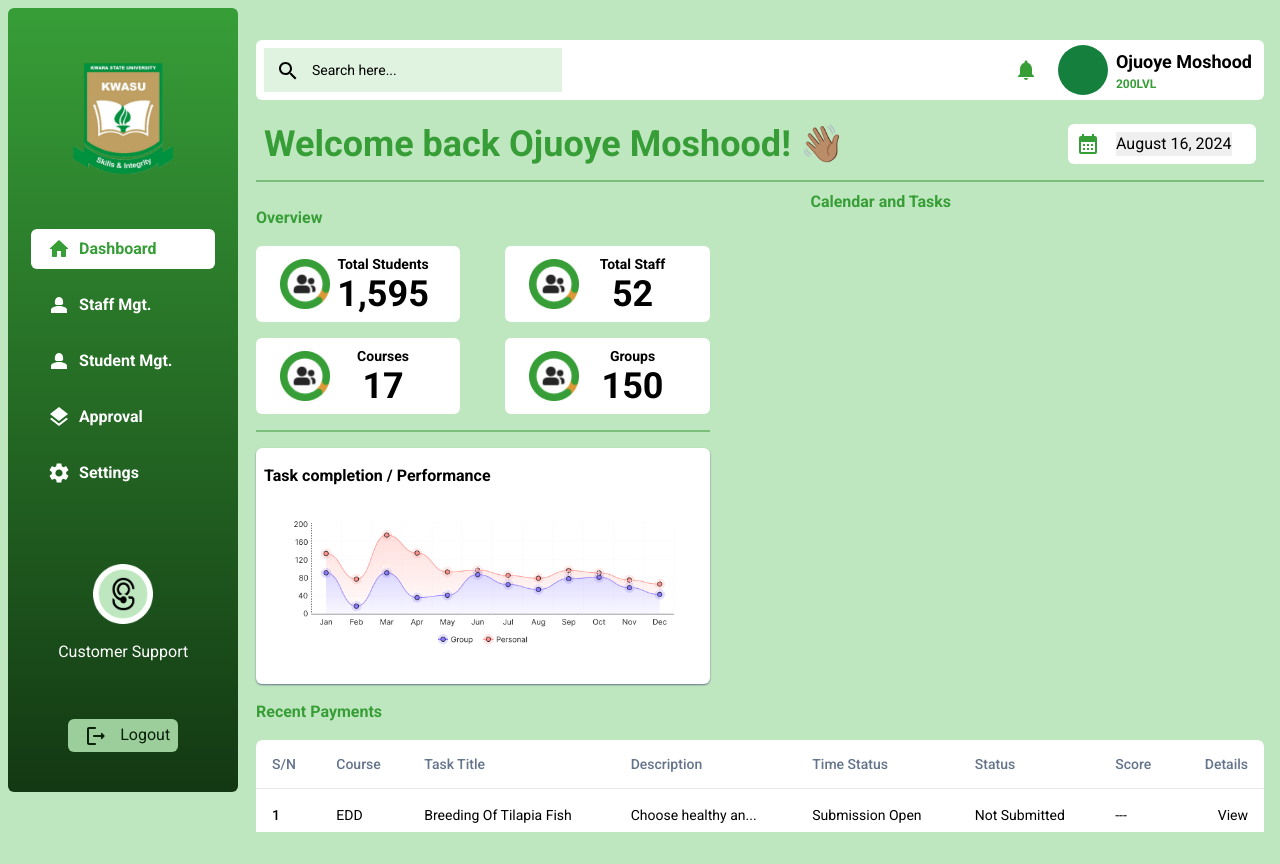
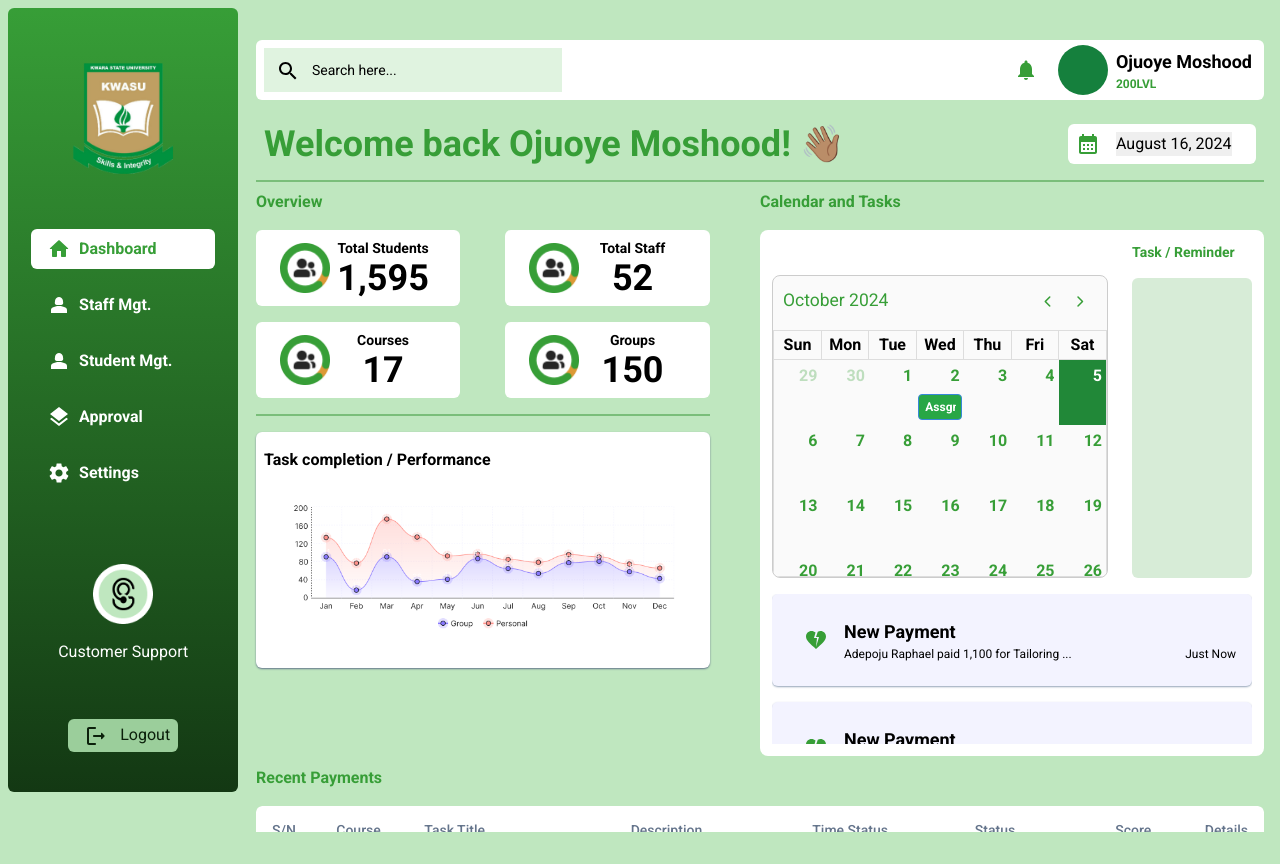
Before and after one commit to kwasu-vte/vte-frontend, a Next.js app: page /adminDashboard in a window 1280 px wide. Both pictures are taken after a click on the button "Login". Built offline with nearby package versions, Linux system fonts and the light colour scheme.

Commit message:
admin dahboard updated

```diff
--- a/package.json
+++ b/package.json
@@ -11,6 +11,8 @@
   "dependencies": {
     "@emotion/react": "^11.13.0",
     "@emotion/styled": "^11.13.0",
+    "@fullcalendar/daygrid": "^6.1.15",
+    "@fullcalendar/react": "^6.1.15",
     "@mui/icons-material": "^5.16.7",
     "@mui/material": "^5.16.7",
     "class-variance-authority": "^0.7.0",
--- /dev/null
+++ b/src/app/Calendar.css
@@ -0,0 +1,102 @@
+/* Custom styles for FullCalendar */
+
+/* Style the calendar container */
+.fc {
+    border: 1px solid #ccc;
+    border-radius: 8px;
+    overflow: hidden;
+    width: 70%;
+    background-color: #FAFAFA;
+}
+
+/* Style the header toolbar */
+.fc-toolbar {
+    background-color: #f4f4f4;
+}
+
+/* Style the calendar header (e.g., month, week view) */
+.fc-header-toolbar {
+    padding: 10px;
+    padding-bottom: 0px;
+    background-color: transparent;
+    color: #379E37;
+    display: flex;
+    align-items: center;
+    font-size: 10px;
+}
+
+/* Style navigation buttons (prev, next, today) */
+.fc .fc-prev-button,
+.fc .fc-next-button {
+    background-color: transparent;
+    color: #379E37;
+    border: none;
+    border-radius: 4px;
+    font-size: 12px;
+    font-weight: bold;
+    cursor: pointer;
+    transition: 0.5s ease;
+}
+
+.fc .fc-prev-button:hover,
+.fc .fc-next-button:hover {
+    background-color: transparent;
+    color: #13e413;
+    border: none;
+    border-radius: 4px;
+    font-size: 12px;
+    padding-right: 2px;
+    font-weight: bold;
+    cursor: pointer;
+}
+
+.fc .fc-today-button {
+    display: none;
+}
+
+
+/* Style the day grid cells */
+.fc .fc-daygrid-day {
+    border: none;
+    color: #379E37;
+    font-weight: bold;
+    padding: 0 !important;
+}
+
+/* .fc-daygrid-day, .fc-daygrid-day-frame {
+    display: flex;
+    align-items: flex-start;
+    justify-content: center;
+    padding: 0;
+  } */
+
+/* Style events */
+.fc-event {
+    background-color: #28a745;
+    /* Green background for events */
+    color: #fff;
+    /* White text */
+    border-radius: 4px;
+    /* Rounded corners */
+    padding: 2px 5px;
+    /* Padding */
+    font-size: 0.75rem;
+    /* Smaller font size */
+}
+
+/* Hover effect for events */
+.fc-event:hover {
+    background-color: #218838;
+    /* Darker green on hover */
+}
+
+/* Today’s date cell */
+.fc .fc-day-today {
+    background-color: #218838 !important;
+    padding: 0 !important;
+    border: none;
+    color: white;
+    /* Light blue background */
+    /* Dark green text */
+    /* Darker green border */
+}
--- a/src/app/adminDashboard/page.tsx
+++ b/src/app/adminDashboard/page.tsx
@@ -1,7 +1,9 @@
+"use client";
 import React from 'react'
 import {
   CalendarMonth,
   CalendarViewDayRounded,
+  HeartBrokenSharp,
   Notifications,
   Search,
 } from "@mui/icons-material";
@@ -18,6 +20,9 @@ import {
   TableRow,
 } from "@/components/ui/table";
 import barchart from "@/assets/BarLineChart.png";
+import '@/app/Calendar.css'
+import FullCalendar from '@fullcalendar/react';
+import dayGridPlugin from '@fullcalendar/daygrid';
 
 
 const lastName = "Ojuoye";
@@ -69,9 +74,9 @@ const page = () => {
         </div>
       </div>
 
-      <div className=" h-fit mb-4 w-full flex items-start justify-between">
-        <div className=" w-[45%] flex flex-col items-start justify-between">
-          <div className=' border-b-2 border-b-[#7ABE7A] w-full py-4 mb-4'>
+      <div className=" h-[70vh] mb-4 w-full flex items-start justify-between">
+        <div className=" w-[45%] flex flex-col items-start justify-start ">
+          <div className=' border-b-2 border-b-[#7ABE7A] w-full mb-4 pb-4'>
             <h1 className=" font-extrabold text-[#379E37] mb-4">
               Overview
             </h1>
@@ -123,11 +128,115 @@ const page = () => {
             />
           </div>
         </div>
-        <div className=" w-[45%]">
+        <div className=" w-[50%] h-full">
           <h1 className=" font-extrabold text-[#379E37] mb-4">
             Calendar and Tasks
           </h1>
-          <div className=' w-full bg-white'></div>
+          <div className=' w-full bg-white p-3 rounded-lg'>
+            <div className=' w-full flex items-end justify-between bg-white rounded-lg mb-4'>
+              <FullCalendar
+                plugins={[dayGridPlugin]}
+                initialView="dayGridMonth"
+                events={[
+                  { title: 'Test', date: '2024-09-20' },
+                  { title: 'Pract.', date: '2024-09-25' },
+                  { title: 'Assgn.', date: '2024-10-02' }
+                ]}
+              />
+
+              <div className=' w-[25%]'>
+                <h1 className=" font-extrabold text-[#379E37] mb-4 text-sm">
+                  Task / Reminder
+                </h1>
+                <div className=' h-[300px] w-full overflow-scroll bg-[#D7ECD7] rounded-md'></div>
+              </div>
+            </div>
+            <div className=' w-full overflow-scroll h-[150px]'>
+              <div className=' cursor-pointer group hover:text-white duration-500 hover:bg-[#379E37] bg-[#D7D6FF4D] w-full rounded-md flex items-end justify-between  px-4 py-6 mb-4 shadow-sm shadow-slate-400'>
+                <div className=' flex items-center justify-center'>
+                  <HeartBrokenSharp className=' text-[#379E37] mx-4 group-hover:text-white duration-500' />
+                  <div>
+                    <h1 className=' p-0 m-0 font-semibold text-lg'>New Payment</h1>
+                    <p className=' text-xs p-0 m-0'>Adepoju Raphael paid 1,100 for Tailoring ...</p>
+                  </div>
+                </div>
+
+                <h1 className=' font-thin text-xs'>Just Now</h1>
+              </div>
+
+              <div className=' cursor-pointer group hover:text-white duration-500 hover:bg-[#379E37] bg-[#D7D6FF4D] w-full rounded-md flex items-end justify-between  px-4 py-6 mb-4 shadow-sm shadow-slate-400'>
+                <div className=' flex items-center justify-center'>
+                  <HeartBrokenSharp className=' text-[#379E37] mx-4 group-hover:text-white duration-500' />
+                  <div>
+                    <h1 className=' p-0 m-0 font-semibold text-lg'>New Payment</h1>
+                    <p className=' text-xs p-0 m-0'>Adepoju Raphael paid 1,100 for Tailoring ...</p>
+                  </div>
+                </div>
+
+                <h1 className=' font-thin text-xs'>Just Now</h1>
+              </div>
+
+              <div className=' cursor-pointer group hover:text-white duration-500 hover:bg-[#379E37] bg-[#D7D6FF4D] w-full rounded-md flex items-end justify-between  px-4 py-6 mb-4 shadow-sm shadow-slate-400'>
+                <div className=' flex items-center justify-center'>
+                  <HeartBrokenSharp className=' text-[#379E37] mx-4 group-hover:text-white duration-500' />
+                  <div>
+                    <h1 className=' p-0 m-0 font-semibold text-lg'>New Payment</h1>
+                    <p className=' text-xs p-0 m-0'>Adepoju Raphael paid 1,100 for Tailoring ...</p>
+                  </div>
+                </div>
+
+                <h1 className=' font-thin text-xs'>Just Now</h1>
+              </div>
+
+              <div className=' cursor-pointer group hover:text-white duration-500 hover:bg-[#379E37] bg-[#D7D6FF4D] w-full rounded-md flex items-end justify-between  px-4 py-6 mb-4 shadow-sm shadow-slate-400'>
+                <div className=' flex items-center justify-center'>
+                  <HeartBrokenSharp className=' text-[#379E37] mx-4 group-hover:text-white duration-500' />
+                  <div>
+                    <h1 className=' p-0 m-0 font-semibold text-lg'>New Payment</h1>
+                    <p className=' text-xs p-0 m-0'>Adepoju Raphael paid 1,100 for Tailoring ...</p>
+                  </div>
+                </div>
+
+                <h1 className=' font-thin text-xs'>Just Now</h1>
+              </div>
+
+              <div className=' cursor-pointer group hover:text-white duration-500 hover:bg-[#379E37] bg-[#D7D6FF4D] w-full rounded-md flex items-end justify-between  px-4 py-6 mb-4 shadow-sm shadow-slate-400'>
+                <div className=' flex items-center justify-center'>
+                  <HeartBrokenSharp className=' text-[#379E37] mx-4 group-hover:text-white duration-500' />
+                  <div>
+                    <h1 className=' p-0 m-0 font-semibold text-lg'>New Payment</h1>
+                    <p className=' text-xs p-0 m-0'>Adepoju Raphael paid 1,100 for Tailoring ...</p>
+                  </div>
+                </div>
+
+                <h1 className=' font-thin text-xs'>Just Now</h1>
+              </div>
+
+              <div className=' cursor-pointer group hover:text-white duration-500 hover:bg-[#379E37] bg-[#D7D6FF4D] w-full rounded-md flex items-end justify-between  px-4 py-6 mb-4 shadow-sm shadow-slate-400'>
+                <div className=' flex items-center justify-center'>
+                  <HeartBrokenSharp className=' text-[#379E37] mx-4 group-hover:text-white duration-500' />
+                  <div>
+                    <h1 className=' p-0 m-0 font-semibold text-lg'>New Payment</h1>
+                    <p className=' text-xs p-0 m-0'>Adepoju Raphael paid 1,100 for Tailoring ...</p>
+                  </div>
+                </div>
+
+                <h1 className=' font-thin text-xs'>Just Now</h1>
+              </div>
+
+              <div className=' cursor-pointer group hover:text-white duration-500 hover:bg-[#379E37] bg-[#D7D6FF4D] w-full rounded-md flex items-end justify-between  px-4 py-6 mb-4 shadow-sm shadow-slate-400'>
+                <div className=' flex items-center justify-center'>
+                  <HeartBrokenSharp className=' text-[#379E37] mx-4 group-hover:text-white duration-500' />
+                  <div>
+                    <h1 className=' p-0 m-0 font-semibold text-lg'>New Payment</h1>
+                    <p className=' text-xs p-0 m-0'>Adepoju Raphael paid 1,100 for Tailoring ...</p>
+                  </div>
+                </div>
+
+                <h1 className=' font-thin text-xs'>Just Now</h1>
+              </div>
+            </div>
+          </div>
         </div>
       </div>
 
```
Also changed, not shown: 1 other file (tests, documents, lock files or other folders).
